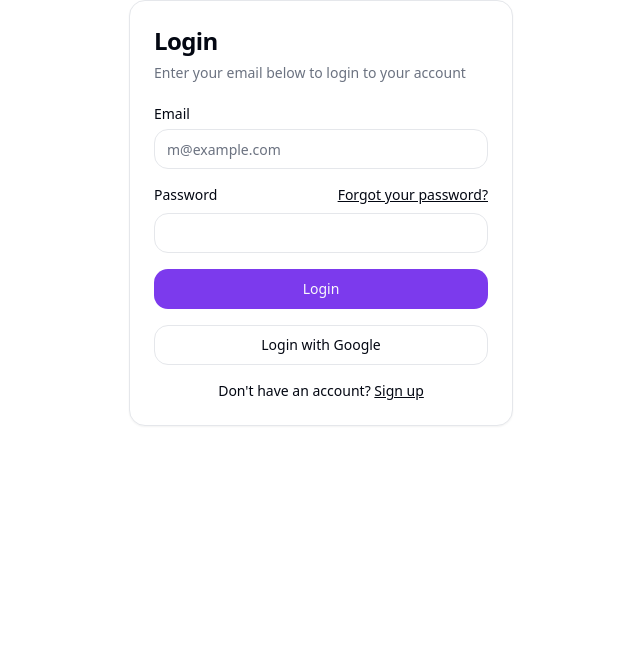
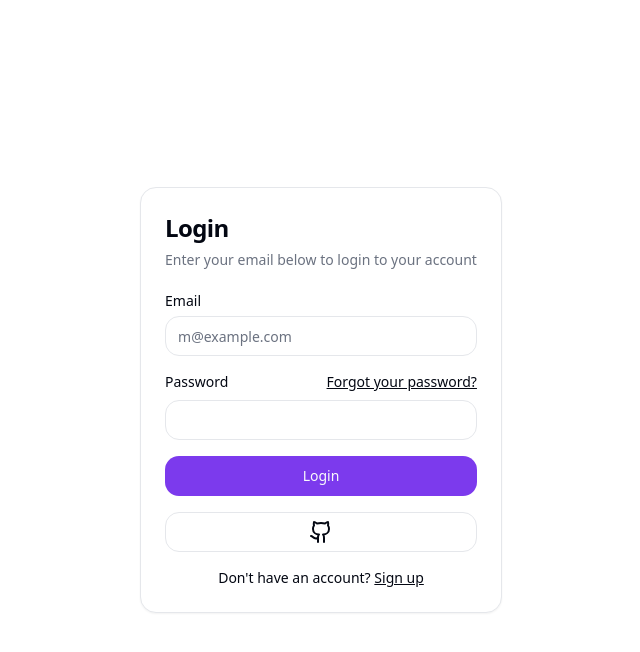
Before and after one commit to RyanGustavoGoncalves/TempChat, a React (Vite) app in the folder frontend/: page /auth/login in a window 1280 px wide. Shown: the top 652 px of the page, without its empty margins (319-959 px from the left). Built offline with nearby package versions, Linux system fonts and the light colour scheme.

Commit message:
Refactor page titles and add GitHub login option

```diff
--- a/frontend/index.html
+++ b/frontend/index.html
@@ -5,7 +5,7 @@
   <meta charset="UTF-8" />
   <link rel="icon" type="image/svg+xml" href="/vite.svg" />
   <meta name="viewport" content="width=device-width, initial-scale=1.0" />
-  <title>Vite + React + TS</title>
+  <title>TempChat</title>
 </head>
 
 <body>
--- /dev/null
+++ b/frontend/src/global/assets/components/buttonLoading/ButtonLoading.tsx
@@ -0,0 +1,10 @@
+import { Button } from "@/components/ui/button";
+import { Loader2 } from "lucide-react";
+
+const ButtonLoading = ({ children, loading, ...rest, variant, type }) => {
+    return (
+        <Button {...rest} disabled={loading} variant={variant}>
+            {loading ? <Loader2 /> : children}
+        </Button>
+    );
+};
--- a/frontend/src/pages/auth/login/LoginScreen.tsx
+++ b/frontend/src/pages/auth/login/LoginScreen.tsx
@@ -2,10 +2,12 @@ import { Button } from "@/components/ui/button";
 import { Card, CardContent, CardDescription, CardHeader, CardTitle } from "@/components/ui/card";
 import { Input } from "@/components/ui/input";
 import { Label } from "@/components/ui/label";
+import { Github } from "lucide-react";
 import { Link } from "react-router-dom";
 
 const LoginScreen = () => {
     return (
+        <main className="h-screen grid place-items-center">
             <Card className="mx-auto max-w-sm">
                 <CardHeader>
                     <CardTitle className="text-2xl">Login</CardTitle>
@@ -37,7 +39,7 @@ const LoginScreen = () => {
                             Login
                         </Button>
                         <Button variant="outline" className="w-full">
-                        Login with Google
+                            <Github size={24} />
                         </Button>
                     </div>
                     <div className="mt-4 text-center text-sm">
@@ -48,6 +50,7 @@ const LoginScreen = () => {
                     </div>
                 </CardContent>
             </Card>
+        </main>
     )
 }
 
--- a/frontend/src/pages/auth/register/RegisterScreen.tsx
+++ b/frontend/src/pages/auth/register/RegisterScreen.tsx
@@ -1,10 +1,11 @@
 import { useState } from "react";
-import { registerUser } from "./assets/utils/handleSubmit/handleSubmit";
+import { registerUser } from "./assets/utils/handleSubmit/registerUser";
 import { Card, CardContent, CardDescription, CardHeader, CardTitle } from "@/components/ui/card";
 import { Label } from "@/components/ui/label";
 import { Input } from "@/components/ui/input";
 import { Button } from "@/components/ui/button";
 import { Link } from "react-router-dom";
+import { Github } from "lucide-react";
 
 interface FormData {
     username: string;
@@ -37,7 +38,7 @@ const RegisterScreen = () => {
     };
 
     return (
-        <>
+        <main className="h-screen grid place-items-center">
             <Card className="mx-auto max-w-sm">
                 <CardHeader>
                     <CardTitle className="text-xl">Sign Up</CardTitle>
@@ -92,7 +93,7 @@ const RegisterScreen = () => {
                                 Create an account
                             </Button>
                             <Button variant="outline" className="w-full">
-                                Sign up with GitHub
+                                <Github size={24} />
                             </Button>
                         </div>
                         <div className="mt-4 text-center text-sm">
@@ -104,7 +105,7 @@ const RegisterScreen = () => {
                     </form>
                 </CardContent>
             </Card>
-        </>
+        </main>
     )
 }
 
```
Also changed, not shown: frontend/src/pages/auth/register/assets/utils/handleSubmit/registerUser.tsx (renamed from frontend/src/pages/auth/register/assets/utils/handleSubmit/handleSubmit.tsx). Lines whose indentation alone changed are shown as unchanged.
